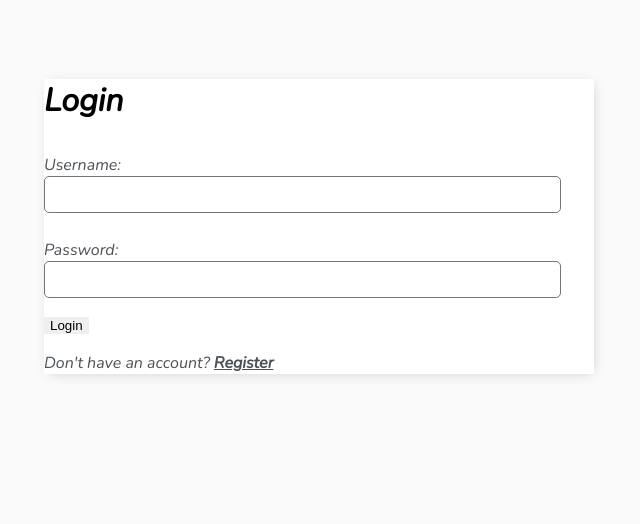
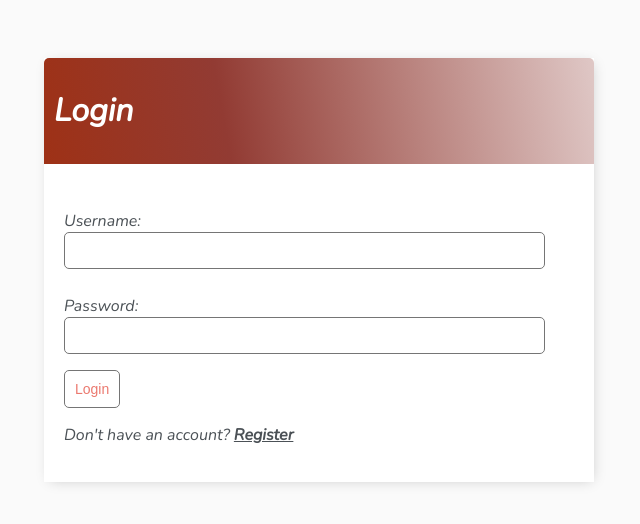
Before and after one commit to emilianstoyanov/Django-To-Do-List-App, a Django app: page /login/ in a window 1280 px wide. Shown: the top 524 px of the page, without its empty margins (321-961 px from the left). Run offline with Django 4.2, Linux system fonts and the light colour scheme.

Commit message:
update login page

```diff
--- a/todo_list/base/templates/base/login.html
+++ b/todo_list/base/templates/base/login.html
@@ -1,16 +1,22 @@
 {% extends 'base/main.html' %}
 {% block content %}
 
+<div class="header-bar">
 <h1>Login</h1>
+</div>
 
-<form method="POST">
-    {% csrf_token %}
-    {{form.as_p}}
-    <input type="submit" value="Login">
-</form>
+<div class="card-body">
+    <form method="POST">
+        {% csrf_token %}
+        {{form.as_p}}
+        <input class="button" type="submit" value="Login">
+    </form>
+    <p>Don't have an account? <a href="{% url 'register' %}">Register</a></p>
+</div>
 
 
 
-<p>Don't have an account? <a href="{% url 'register' %}">Register</a></p>
+
+
 
 {% endblock content %}
```
Also changed, not shown: todo_list/db.sqlite3.
